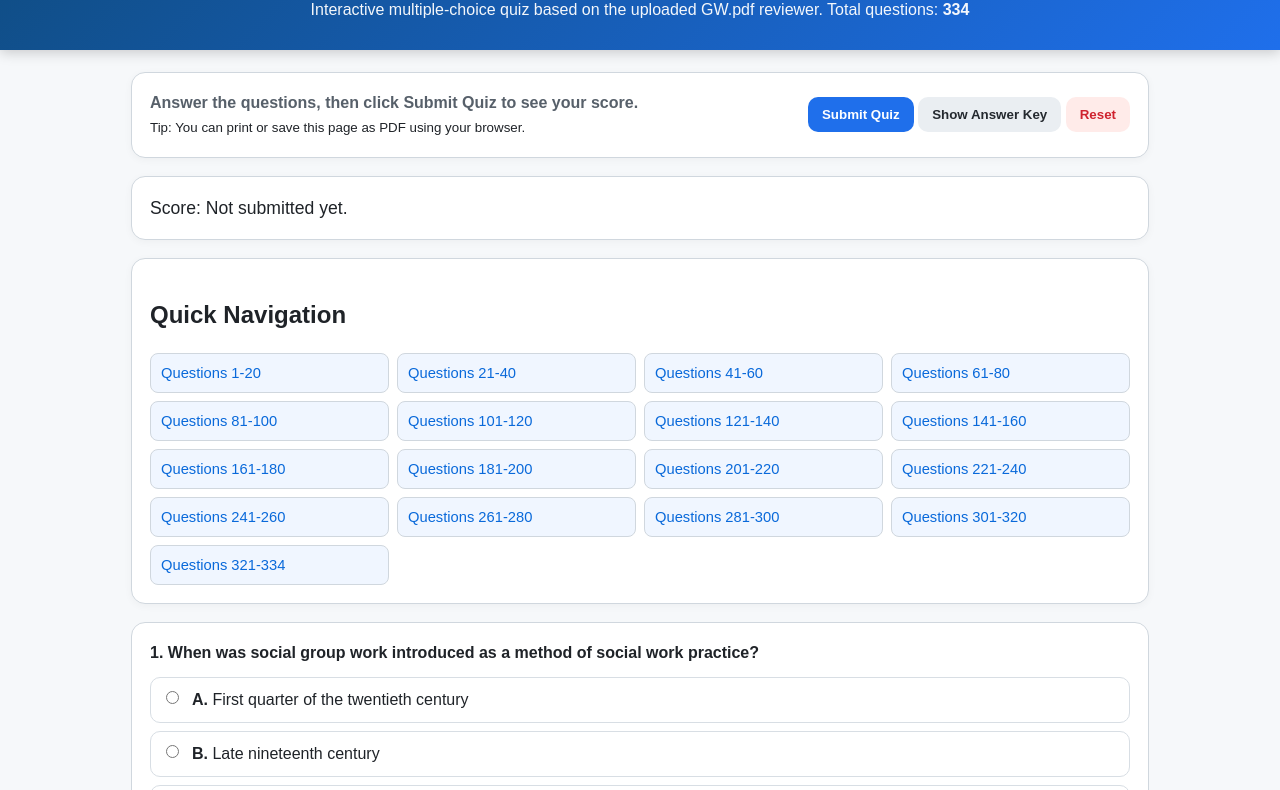
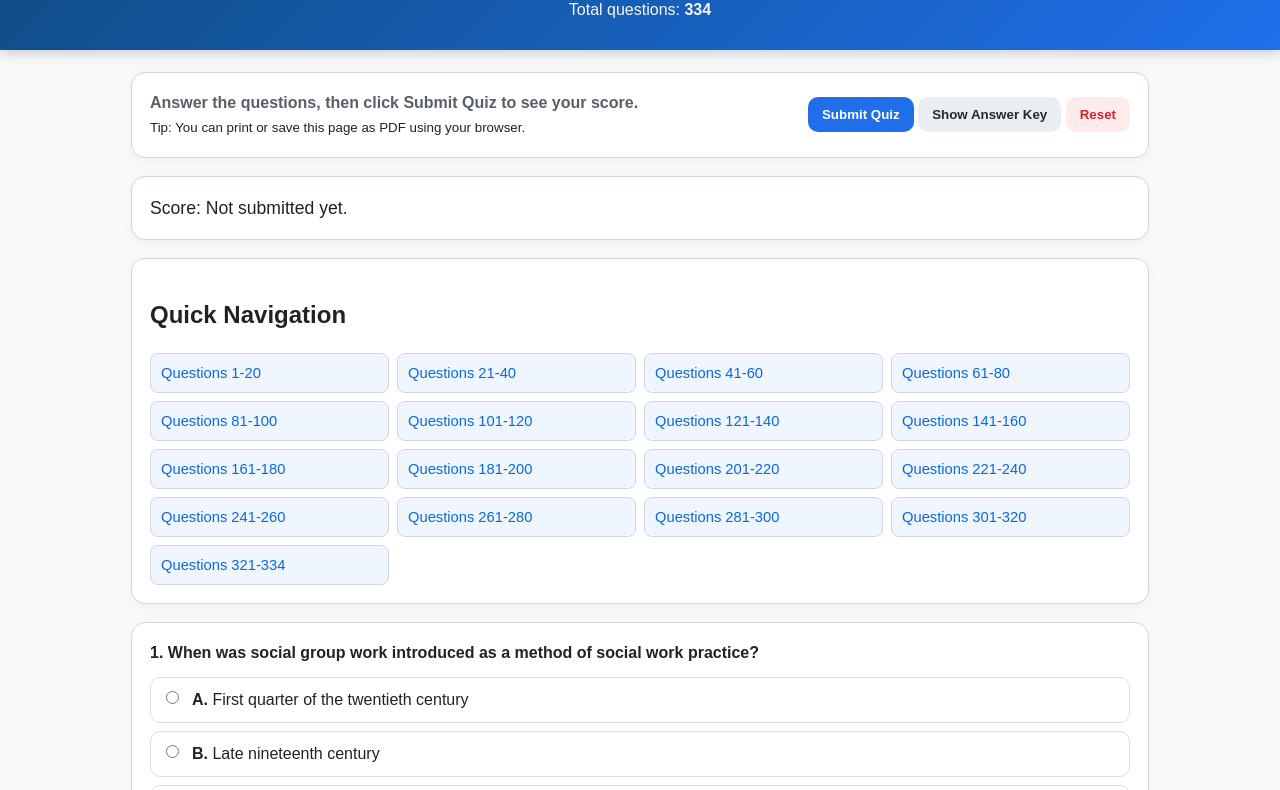
Before and after one commit to drolah/for-my-love-ara-lollipop, a plain HTML site: page group-work.html in a window 1280 px wide. Shown: the part 94-884 px from the top of the page. Drawn offline with Linux system fonts and the light colour scheme.

Commit message:
Update group-work.html

```diff
--- a/group-work.html
+++ b/group-work.html
@@ -38,7 +38,7 @@
 <body>
   <header>
     <h1>Social Work with Groups Questionnaire</h1>
-    <p>Interactive multiple-choice quiz based on the uploaded GW.pdf reviewer. Total questions: <strong id="totalTop">334</strong></p>
+    <p>Total questions: <strong id="totalTop">334</strong></p>
   </header>
   <main class="wrap">
     <section class="panel toolbar">
```
